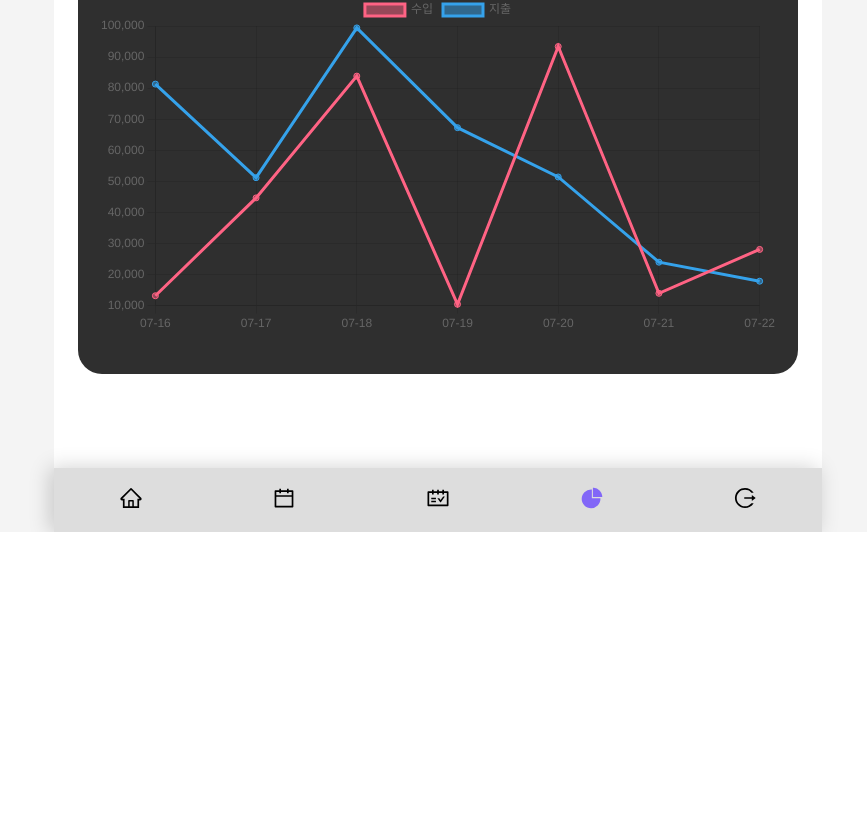
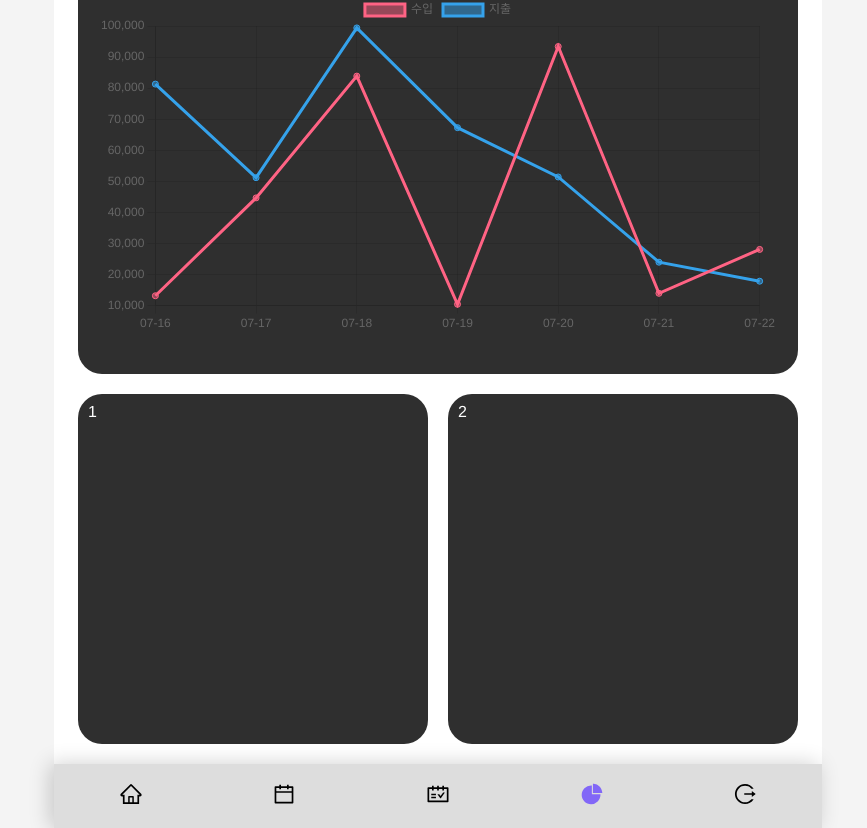
Before and after one commit to FC-TOY-10/ddock-ple, a React (Vite) app: page /chart in a window 1280 px wide. Shown: the part 268-1096 px from the top of the page, without its empty margins (202-1069 px from the left). Before the commit the page ends 800 px from the top, so only its background shows below. Built offline with nearby package versions, Linux system fonts and the light colour scheme.

Commit message:
style: Chart 분석 영역 작업

```diff
--- a/src/components/chart/WeeklyChart.tsx
+++ b/src/components/chart/WeeklyChart.tsx
@@ -6,6 +6,14 @@ export const WeeklyChart = React.memo(() => {
   return (
     <Container>
       <ChartCard />
+      <AnalyzeBox>
+        <Box>
+          <div className="inner">1</div>
+        </Box>
+        <Box>
+          <div className="inner">2</div>
+        </Box>
+      </AnalyzeBox>
     </Container>
   )
 })
@@ -14,3 +22,32 @@ const Container = styled.div`
   width: 100%;
   padding: 20px 24px;
 `
+const AnalyzeBox = styled.div`
+  margin-top: 20px;
+  display: grid;
+  gap: 20px;
+  grid-template-columns: repeat(2, 1fr);
+`
+const Box = styled.div`
+  position: relative;
+  width: 100%; /* 원하는 너비 */
+
+  &:before {
+    content: '';
+    display: block;
+    padding-top: 100%; /* 1:1 비율 */
+  }
+
+  .inner {
+    position: absolute;
+    top: 0;
+    right: 0;
+    bottom: 0;
+    left: 0;
+
+    padding: 10px;
+    border-radius: 24px;
+    background-color: #2f2f2f;
+    color: var(--color-white);
+  }
+`
```
